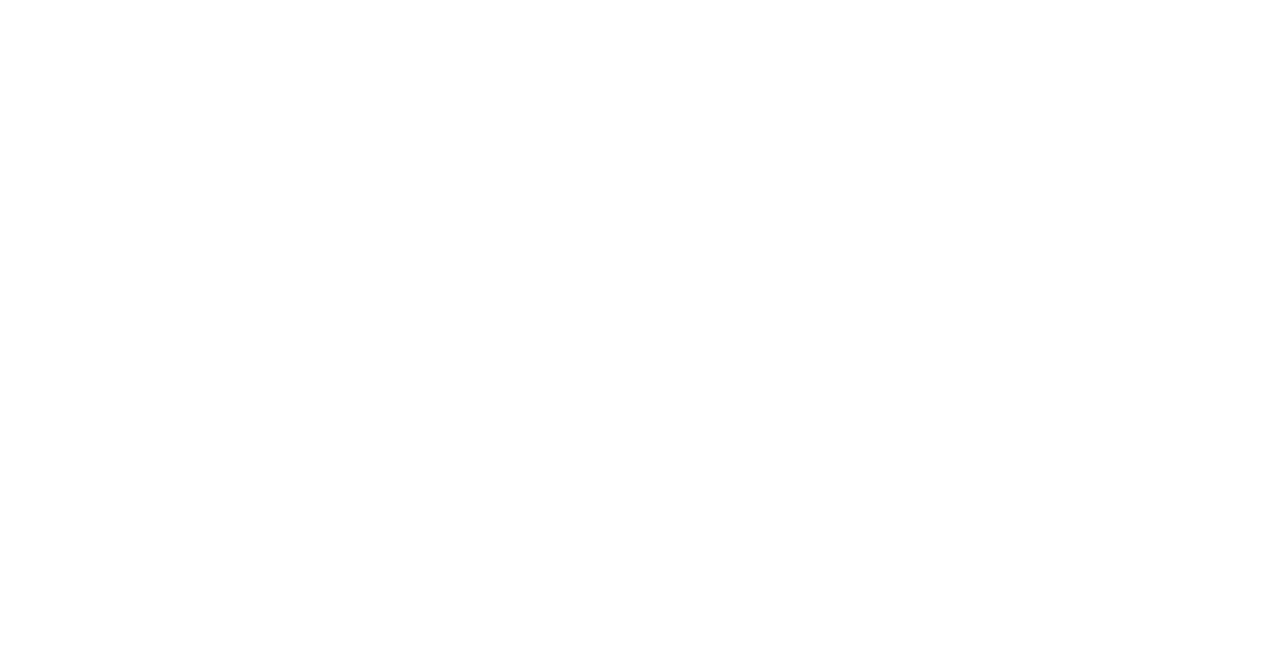
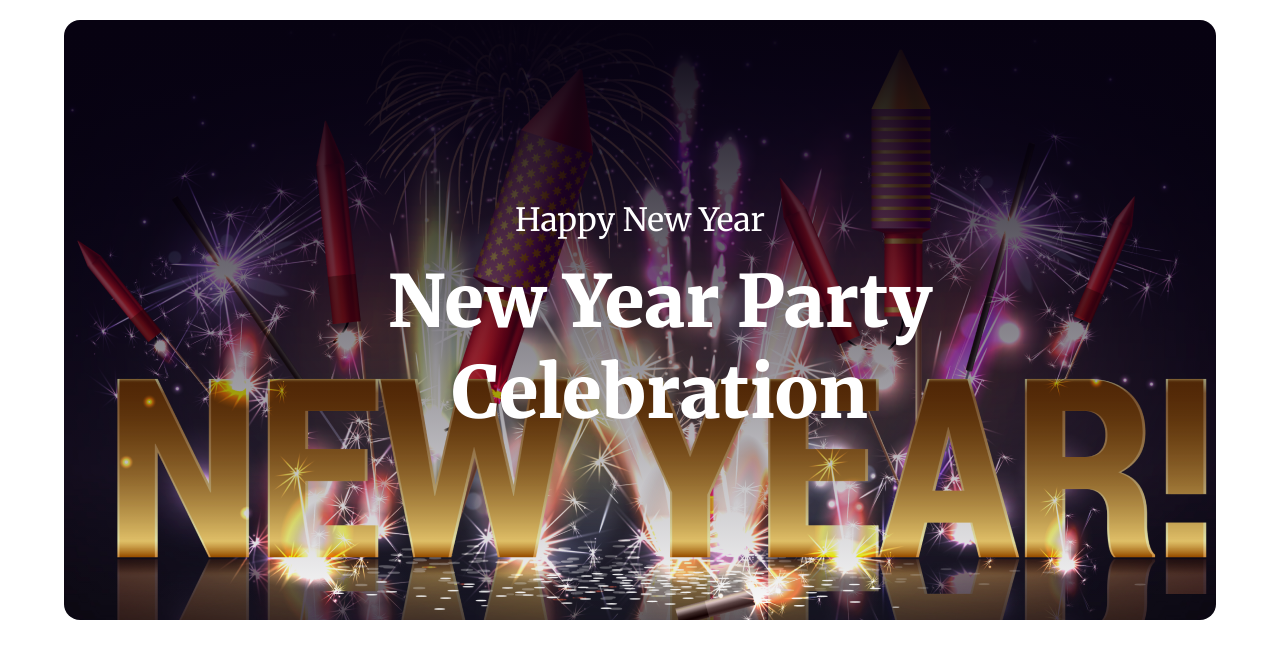
Before and after one commit to md-kamrul/new_year_landing_page, a plain HTML site: page index.html in a window 1280 px wide. Drawn offline with Linux system fonts and the light colour scheme.

Commit message:
banner section complete

```diff
--- a/index.html
+++ b/index.html
@@ -10,6 +10,13 @@
     <link rel="shortcut icon" href="./logos/favicon.png" type="image/x-icon">
 </head>
 <body>
-
+    <section class="banner">
+        <h4 class="banner_text primary_font">
+            Happy New Year
+        </h4>
+        <h2 class="banner_heading primary_font">
+            New Year Party Celebration
+        </h2>
+    </section>
 </body>
 </html>
--- a/style.css
+++ b/style.css
@@ -1,5 +1,50 @@
+/* fonts insert */
+@import url('https://fonts.googleapis.com/css2?family=Merriweather:wght@300;400;700;900&display=swap');
+
+@import url('https://fonts.googleapis.com/css2?family=Inter:wght@100;200;300;400;500;600;700;800;900&display=swap');
+
 /* body style */
-*{
+* {
     margin: 0;
     padding: 0;
+    /* font-family: 'Merriweather', serif; */
+    /* font-family: 'Inter', sans-serif; */
 }
+
+.primary_font{
+    font-family: Merriweather;
+}
+
+.secondary_font{
+    font-family: Inter;
+}
+
+/* banner style */
+.banner {
+    width: 90%;
+    height: 600px;
+    margin: 20px auto;
+    border-radius: 16px;
+    background: linear-gradient(180deg, #070211, #07021100), url('./images/Banner\ Image.png');
+    background-repeat: no-repeat;
+    background-position: center center;
+    background-size: cover;
+}
+
+.banner .banner_text {
+    color: #FFF;
+    text-align: center;
+    font-size: 32px;
+    font-weight: 400;
+    padding: 180px 400px 16px 400px;
+
+}
+
+.banner .banner_heading {
+    width: 632px;
+    color: #FFF;
+    text-align: center;
+    font-size: 72px;
+    font-weight: 900;
+    padding: 0px 280px;
+}
```
